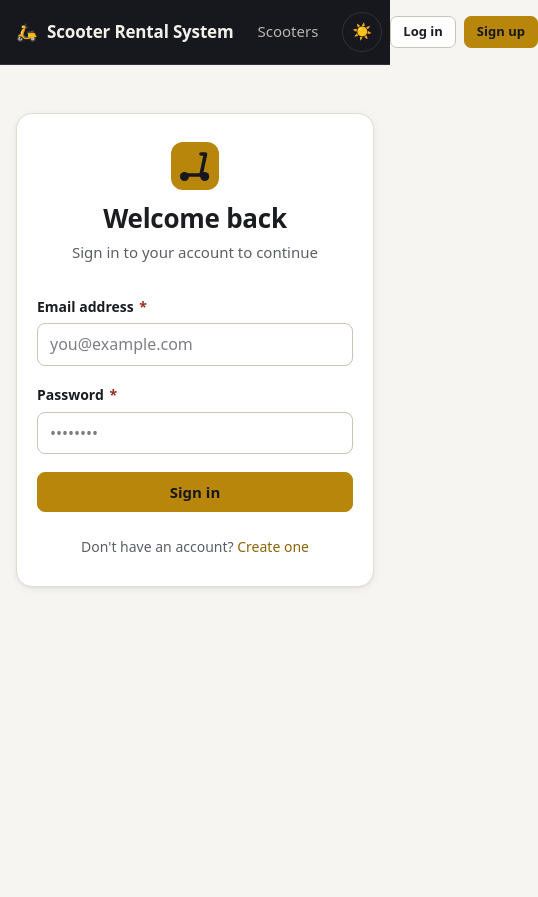
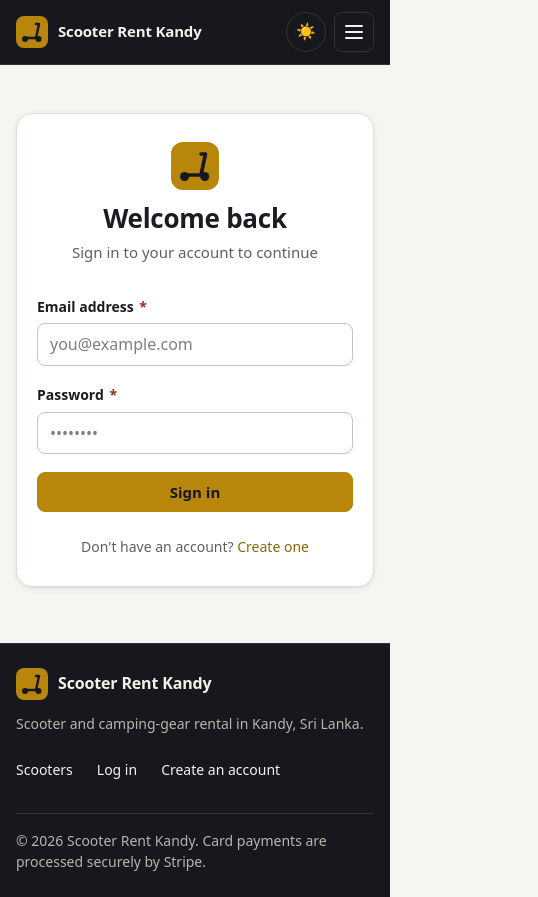
Before and after one commit to scooter-rental-system/frontend, a React (Vite) app: page /login in a window 390 px wide. Shown: the whole page, 538 px wide, since content can reach past the window. Before the commit the page ends 844 px from the top, so only its background shows below. Built offline with nearby package versions, Linux system fonts and the light colour scheme.

Commit message:
style: improve responsive application shell
Refs #22

```diff
--- a/src/components/Layout.tsx
+++ b/src/components/Layout.tsx
@@ -4,6 +4,9 @@
 import { type Theme, useTheme } from '../theme';
 import { isAdmin } from '../types';
 import { NotificationBell } from './NotificationBell';
+import { BrandMark } from './ui';
+
+const BRAND_NAME = 'Scooter Rent Kandy';
 
 // ─── Theme Toggle ─────────────────────────────────────────────────────────────
 
@@ -87,41 +90,72 @@
 
 // ─── Main Layout ─────────────────────────────────────────────────────────────
 
+/**
+ * Below 900px the navigation and account controls collapse behind a menu button (a disclosure: the button's
+ * aria-expanded shows the state; Escape closes it and returns focus to the button; navigating closes it).
+ * On wider screens the same elements are shown inline and the button is hidden.
+ */
+function useMobileMenu() {
+  const [open, setOpen] = useState(false);
+  const buttonRef = useRef<HTMLButtonElement>(null);
+  const location = useLocation();
+
+  useEffect(() => setOpen(false), [location.pathname]);
+
+  useEffect(() => {
+    if (!open) return;
+    const onKey = (e: KeyboardEvent) => {
+      if (e.key === 'Escape') {
+        setOpen(false);
+        buttonRef.current?.focus();
+      }
+    };
+    document.addEventListener('keydown', onKey);
+    return () => document.removeEventListener('keydown', onKey);
+  }, [open]);
+
+  return { open, setOpen, buttonRef };
+}
+
 export function Layout() {
   const { user, logout } = useAuth();
   const navigate = useNavigate();
+  const menu = useMobileMenu();
   // The customer pages are guarded to customers (RequireAuth customer); staff are not offered them.
   const customer = user?.role === 'USER';
 
   return (
     <>
+      <a className="skip-link" href="#main">
+        Skip to main content
+      </a>
       <header className="topbar">
         <div className="topbar-inner">
           <Link to="/" className="brand">
-            <span aria-hidden>🛵</span> Scooter Rental System
+            <BrandMark />
+            <span className="brand-name">{BRAND_NAME}</span>
           </Link>
 
-          <nav className="nav">
+          <div id="site-menu" className={`site-menu${menu.open ? ' is-open' : ''}`}>
+            <nav className="nav" aria-label="Main">
               <NavLink to="/" end>Scooters</NavLink>
               {customer && <NavLink to="/dashboard">Dashboard</NavLink>}
               {customer && <NavLink to="/bookings">My Bookings</NavLink>}
               {isAdmin(user?.role) && <NavLink to="/admin">Admin</NavLink>}
             </nav>
 
-          <div className="topbar-right">
-            {user && <NotificationBell />}
-            <ThemeToggle />
+            <div className="account">
               {user ? (
                 <>
                   {customer ? (
-                  <NavLink to="/profile" className="muted small">
+                    <NavLink to="/profile" className="account-name" title="Your profile">
                       {user.fullName}
                     </NavLink>
                   ) : (
-                  <span className="muted small">{user.fullName}</span>
+                    <span className="account-name">{user.fullName}</span>
                   )}
                   <button
-                  className="small"
+                    className="small on-ink"
                     id="btn-logout"
                     onClick={() => {
                       logout();
@@ -133,7 +167,7 @@
                 </>
               ) : (
                 <>
-                <Link to="/login" className="btn small" id="link-login">
+                  <Link to="/login" className="btn small on-ink" id="link-login">
                     Log in
                   </Link>
                   <Link to="/register" className="btn small primary" id="link-register">
@@ -143,12 +177,85 @@
               )}
             </div>
           </div>
+
+          <div className="topbar-right">
+            {user && <NotificationBell />}
+            <ThemeToggle />
+            <button
+              ref={menu.buttonRef}
+              type="button"
+              className="menu-toggle"
+              aria-expanded={menu.open}
+              aria-controls="site-menu"
+              aria-label="Menu"
+              onClick={() => menu.setOpen((v) => !v)}
+            >
+              <span className="menu-toggle__bars" aria-hidden />
+            </button>
+          </div>
+        </div>
       </header>
 
-      <main className="container">
+      <main id="main" className="container" tabIndex={-1}>
         <Outlet />
       </main>
+
+      <SiteFooter customer={customer} admin={isAdmin(user?.role)} signedIn={!!user} />
     </>
+  );
+}
+
+// ─── Footer ──────────────────────────────────────────────────────────────────
+
+/** Only links to pages that exist, offered to the roles that can open them. */
+function SiteFooter({ customer, admin, signedIn }: { customer: boolean; admin: boolean; signedIn: boolean }) {
+  return (
+    <footer className="site-footer">
+      <div className="site-footer__inner">
+        <div>
+          <Link to="/" className="brand">
+            <BrandMark />
+            <span>{BRAND_NAME}</span>
+          </Link>
+          <p>Scooter and camping-gear rental in Kandy, Sri Lanka.</p>
+        </div>
+        <nav aria-label="Footer">
+          <ul>
+            <li>
+              <Link to="/">Scooters</Link>
+            </li>
+            {customer && (
+              <li>
+                <Link to="/bookings">My Bookings</Link>
+              </li>
+            )}
+            {customer && (
+              <li>
+                <Link to="/profile">Profile</Link>
+              </li>
+            )}
+            {admin && (
+              <li>
+                <Link to="/admin">Admin</Link>
+              </li>
+            )}
+            {!signedIn && (
+              <li>
+                <Link to="/login">Log in</Link>
+              </li>
+            )}
+            {!signedIn && (
+              <li>
+                <Link to="/register">Create an account</Link>
+              </li>
+            )}
+          </ul>
+        </nav>
+        <p className="site-footer__legal">
+          © {new Date().getFullYear()} {BRAND_NAME}. Card payments are processed securely by Stripe.
+        </p>
+      </div>
+    </footer>
   );
 }
 
@@ -211,13 +318,16 @@
 export function AdminLayout() {
   return (
     <div className="admin-shell">
-      <aside className="sidebar">
+      <nav className="sidebar" aria-label="Admin sections">
+        <div className="sidebar__title" aria-hidden>
+          Admin
+        </div>
         {ADMIN_LINKS.map(([to, label]) => (
           <NavLink key={to} to={to} end={to === '/admin'}>
             {label}
           </NavLink>
         ))}
-      </aside>
+      </nav>
       <section>
         <Outlet />
       </section>
```
Lines whose indentation alone changed are shown as unchanged.
